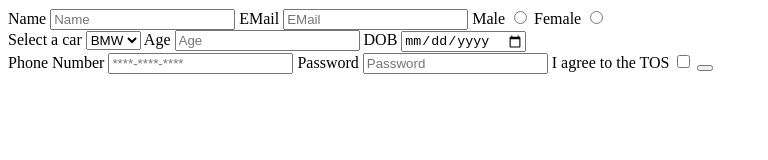
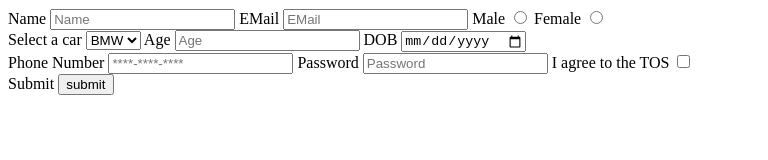
Before and after one commit to acciojob/signup-form-car-Lochan-sharma232, a website: page main.html in a window 1280 px wide. Shown: the whole page, without its empty margins (0-768 px from the left). Drawn offline with Linux system fonts and the light colour scheme.

Commit message:
created a submission

```diff
--- a/main.html
+++ b/main.html
@@ -31,8 +31,10 @@
 		<label for= "Password">Password</label>
 			<input placeholder="Password"type="Password"id="Password"required>
 			<label for="tos">I agree to the TOS </label>
-			<input type="checkbox"required ID="tos">
-			<button type="submit"></button>
+			<input type="checkbox"required ID="tos"><br>
+	<label for= "button">Submit</label>
+		<input type="submit"id="submit"value="submit"\>
+
 	</form>
 	<!-- the entire body must be written by student -->
     <script type="text/javascript" src="./script.js">
```
